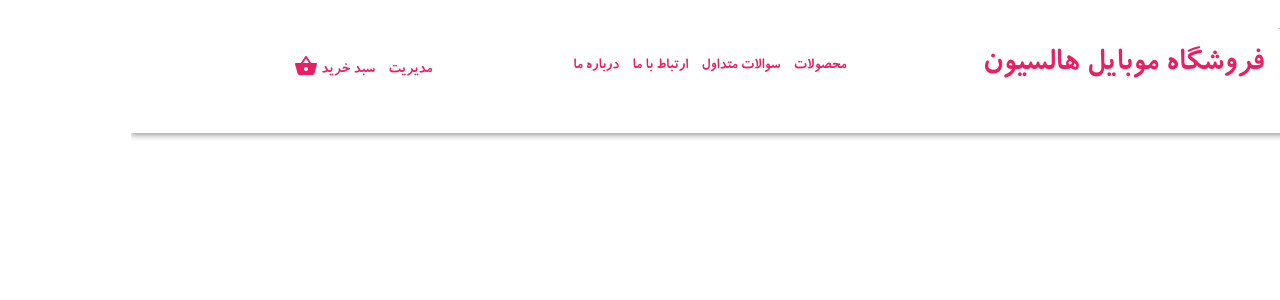
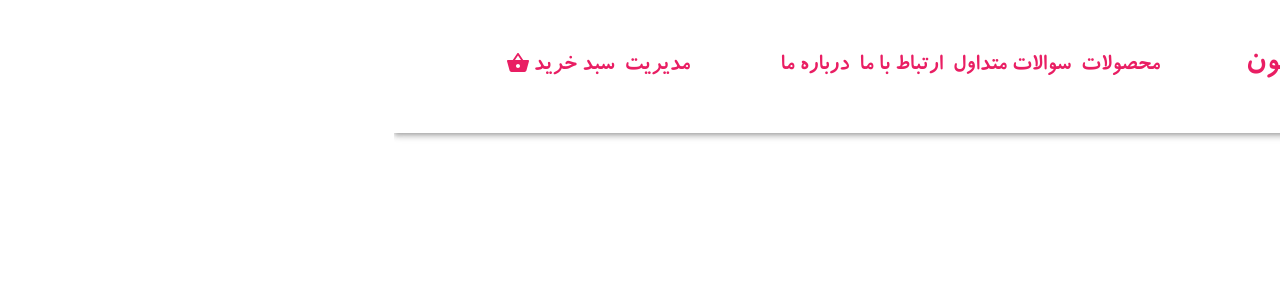
Before and after one commit to MissFazak/Maktab66-Project-Faeze-Gholami, a React (Create React App) app in the folder halcyon-shop/: page / in a window 1280 px wide. Shown: the top 300 px of the page. Built offline with nearby package versions, Linux system fonts and the light colour scheme.

Commit message:
fix: change header options

```diff
--- a/halcyon-shop/src/components/Header.jsx
+++ b/halcyon-shop/src/components/Header.jsx
@@ -24,7 +24,7 @@ export default function Header() {
               maxHeight: { xs: 233, md: 167 },
               maxWidth: { xs: 350, md: 250 },
               cursor: "pointer",
-              flexFlow:1
+              flexFlow: 1,
             }}
             alt="The house from the offer."
             src={Logo}
@@ -40,22 +40,31 @@ export default function Header() {
           >
             فروشگاه موبایل هالسیون
           </Typography>
-          <Box sx={{flexGrow:1}} color="primary" >
-            <Tooltip title="محصولات">
+          <Box
+            sx={{ flexGrow: 1, flexDirection: "row", display: "flex" }}
+            color="primary"
+          >
+            <Typography variant="h5">
               <Link to={{}}>محصولات </Link>
-            </Tooltip>
-            <Tooltip title="سوالات متداول">
+            </Typography>
+            <Typography variant="h5">
               <Link to={{}}>سوالات متداول </Link>
-            </Tooltip>
-            <Tooltip title="ارتباط با ما">
+            </Typography>
+            <Typography variant="h5">
               <Link to={{}}>ارتباط با ما </Link>
-            </Tooltip>
-            <Tooltip title="درباره ما">
+            </Typography>
+            <Typography variant="h5">
               <Link to={{}}>درباره ما </Link>
-            </Tooltip>
+            </Typography>
           </Box>
-          <Box sx={{flexGrow:1}} color="primary">
+          <Box
+            sx={{ flexGrow: 1, display: "flex", flexDirection: "row" }}
+            color="primary"
+          >
+            <Typography variant="h5">
               <Link to={{ pathname: `login` }}>مدیریت </Link>
+            </Typography>
+            <Typography variant="h5">
               <Link to={{ pathname: `cart-page` }}>
                 سبد خرید
                 <ShoppingBasketIcon
@@ -63,6 +72,7 @@ export default function Header() {
                   sx={{ marginBottom: "-6px", paddingX: "3px" }}
                 />
               </Link>
+            </Typography>
           </Box>
         </Toolbar>
       </AppBar>
```
Lines whose indentation alone changed are shown as unchanged.
